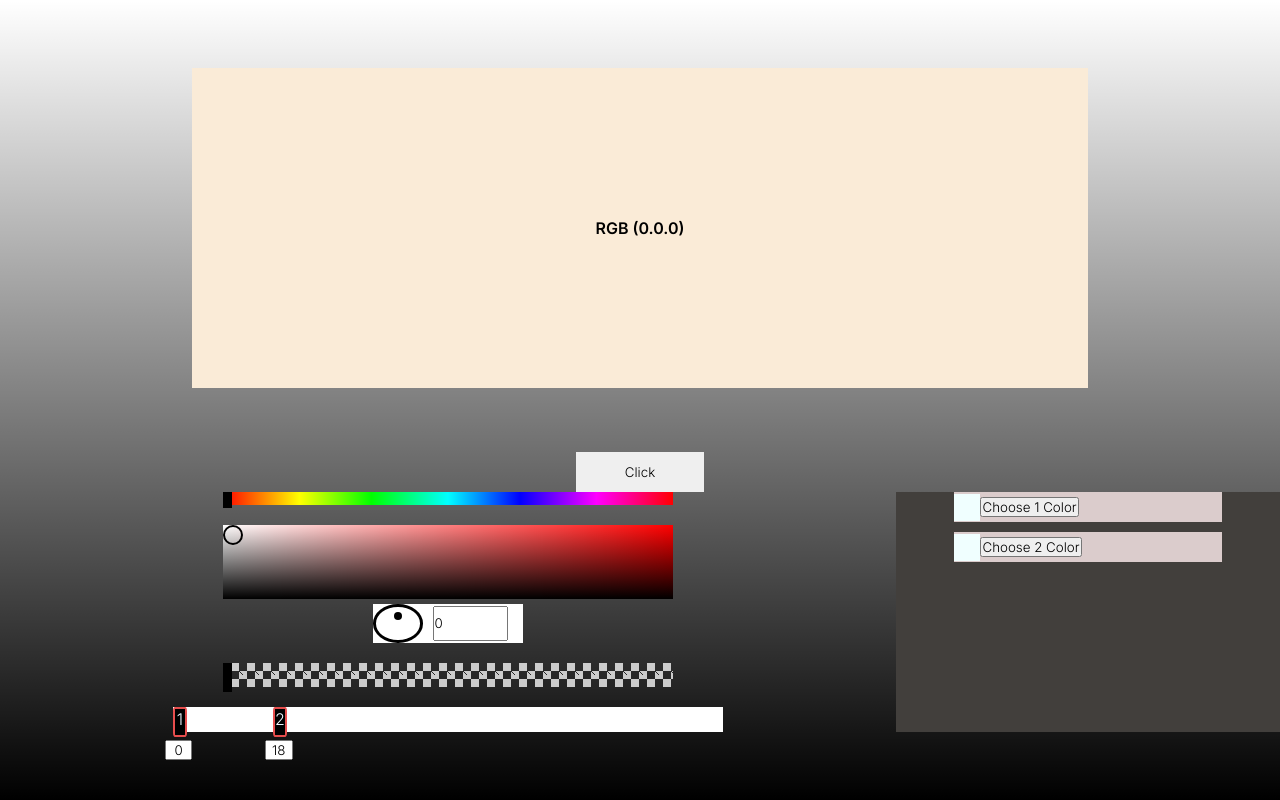
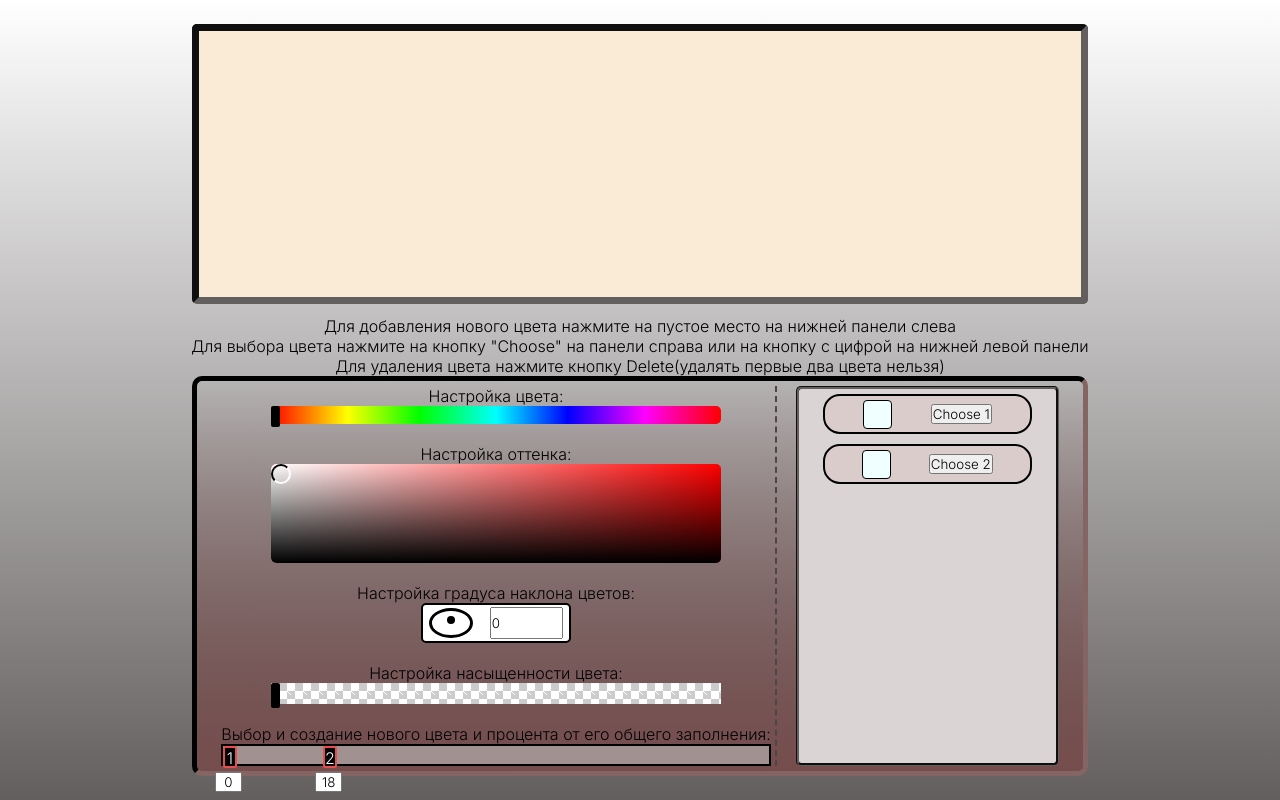
Before and after one commit to aimner/Color-Flipper, a plain HTML site: page index.html in a window 1280 px wide. Drawn offline with Linux system fonts and the light colour scheme.

Commit message:
refactor: change control blocks style and add description

```diff
--- a/index.html
+++ b/index.html
@@ -14,18 +14,23 @@
 
 <body>
     <div class="container">
-        <div class="color_title">RGB (0.0.0)</div>
-        <button class="change_color">Click</button>
+        <div class="color_title"></div>
+        <span>Для добавления нового цвета нажмите на пустое место на нижней панели слева</span>
+        <span>Для выбора цвета нажмите на кнопку "Choose" на панели справа или на кнопку с цифрой на нижней левой панели</span>
+        <span>Для удаления цвета нажмите кнопку Delete(удалять первые два цвета нельзя)</span>
         <div class="control_container">
             <div class="control_block">
+                <span>Настройка цвета:</span>
                 <div class="color_scroll">
                     <div class="color_scroll_control_button" style="left: 0px;"></div>
                 </div>
+                <span>Настройка оттенка:</span>
                 <div class="color_panel">
                     <div class="color_panel_button"></div>
                     <div class="color_panel_white"></div>
                     <div class="color_panel_black"></div>
                 </div>
+                <span>Настройка градуса наклона цветов:</span>
                 <div class="degree_panel">
                     <div class="degree_circle">
                         <div class="degree_control_circle">
@@ -34,13 +39,15 @@
                     </div>
                     <input type="text" class="degree_panel_text" readonly value="0">
                 </div>
+                <span>Настройка насыщенности цвета:</span>
                 <div class="transparency_scroll">
                     <div class="transparency_scroll_rgb"></div>
                     <div class="transparency_scroll_control_button"></div>
                 </div>
+                <span>Выбор и создание нового цвета и процента от его общего заполнения:</span>
                 <div class="procent_scroll">
                     <div class="procent_scroll_control">
-                        <div class="procent_scroll_control_button" id="procent_scroll_control_button_1" data-number="1">
+                        <div class="procent_scroll_control_button " id="procent_scroll_control_button_1" data-number="1">
                             1</div>
                         <div class="procent_scroll_control_button" id="procent_scroll_control_button_2" data-number="2">
                             2</div>
@@ -57,13 +64,13 @@
             <div class="colors_block">
                 <div class="colors_block_element">
                     <div class="colors_example" data-number="1"></div>
-                    <button data-number="1" class="colors_block_choose_button">Choose 1 Color</button>
-                    <button data-number="1" class="colors_block_delete_button" hidden>Delete 1 Color</button>
+                    <button data-number="1" class="colors_block_choose_button">Choose 1 </button>
+                    <button data-number="1" class="colors_block_delete_button" hidden>Delete 1 </button>
                 </div>
                 <div class="colors_block_element">
                     <div class="colors_example" data-number="2"></div>
-                    <button data-number="2" class="colors_block_choose_button">Choose 2 Color</button>
-                    <button data-number="2" class="colors_block_delete_button" hidden>Delete 2 Color</button>
+                    <button data-number="2" class="colors_block_choose_button">Choose 2 </button>
+                    <button data-number="2" class="colors_block_delete_button" hidden>Delete 2 </button>
                 </div>
 
             </div>
--- a/style/_colorElementsBlock.scss
+++ b/style/_colorElementsBlock.scss
@@ -7,22 +7,36 @@
 .colors_block {
     display: flex;
     @include flex(column, flex-start, center);
-    background-color:rgb(66, 63, 60);
+    background-color:rgb(219, 212, 212);
     width: 30%;
     height: 100%;
     overflow: auto;
+    border-radius: 5px;
+    padding: 5px;
+    border: 3px groove rgb(100, 95, 95);
 }
 
 .colors_block_element {
-      width: 70%;
-      min-height: 30px;
+      width: 85%;
+      min-height: 40px;
       background-color: rgb(219, 204, 204);
       margin-bottom: 10px;
       display: flex;
-      @include flex(row, flex-start, center);
+      @include flex(row, space-evenly, center);
+      padding: 2px 0;
+      border-radius: 17px;
+      border: 2px solid black;
 }
+
+.colors_block_element_active {
+    background-color: #b59d9d;
+    border: 2px solid rgb(163, 63, 63);
+}
+
 .colors_example {
     height: 90%;
-    width: 10%;
+    min-width: 14%;
     background-color: azure;
+    border-radius: 4px;
+    border: 1px solid black;
 }
--- a/style/_colorPanel.scss
+++ b/style/_colorPanel.scss
@@ -3,7 +3,8 @@
     width: 450px;
     position: relative;
     background: rgb(255, 0, 0) ;
-    margin-bottom: 5px;
+    margin-bottom: 20px;
+    border-radius: 5px;
 }
 
 .color_panel_white,
@@ -11,6 +12,7 @@
     height: 100%;
     width: 100%;
     position: absolute;
+    border-radius: 5px;
 }
 .color_panel_white {
     background: linear-gradient(to right, #fff 0%, rgba(255,255,255,0) 100%);
@@ -25,17 +27,11 @@
     width: 20px;
     height: 20px;
     background-color: none;
-    border: 2px solid black;
+    border-top: 2px solid black;
+    border-left: 2px solid black;
+    border-right: 2px solid rgb(255, 254, 254);
+    border-bottom: 2px solid rgb(255, 254, 254);
     border-radius: 50%;
     z-index: 1;
+    cursor: move;
 }
-
-.color_panel_button_active {
-    position: absolute;
-    width: 20px;
-    height: 20px;
-    background-color: none;
-    border: 2px solid black;
-    border-radius: 50%;
-    z-index: 1;
-}
--- a/style/_colorScroll.scss
+++ b/style/_colorScroll.scss
@@ -4,11 +4,19 @@
     height: 7%;
     margin-bottom: 20px;
     position: relative;
+    border-radius: 5px;
 }
 .color_scroll_control_button {
     height: 120%;
     width: 2%;
     background-color: black;
     position: absolute;
+    border-radius: 2px;
 
 }
+
+.color_scroll_control_button:hover {
+    border: 1px solid rgb(14, 13, 13);
+    background-color: rgb(231, 77, 77);
+    cursor: move;
+}
--- a/style/_degreeScroll.scss
+++ b/style/_degreeScroll.scss
@@ -5,20 +5,23 @@
 }
 
 .degree_panel {
-    height: 50px;
+    height: 60px;
     width: 150px;
     background-color: #fff;
     display: flex;
     gap: 10px;
-    @include flex(row, flex-start, center)
+    @include flex(row, space-evenly, center);
+    border: 2px solid #000;
+    border-radius: 5px;
+    margin-bottom: 20px;
 }
 .degree_panel_text {
     width: 50%;
     height: 90%;
 }
 .degree_circle {
-   width: 33%;
-   height: 100%;
+   width: 30%;
+   height: 83.3%;
    border: 3px solid black;
    border-radius: 50%;
    display: flex;
--- a/style/_main.scss
+++ b/style/_main.scss
@@ -15,20 +15,23 @@
 
 .container {
 
-    background: linear-gradient(to bottom, transparent 0%, #000 100%);
+    background: linear-gradient(to bottom, transparent 0%, rgb(100, 95, 95) 100%);
     height: 100vh;
     display: flex;
     @include flex(column, center, center)
 }
 .color_title {
     width: 70%;
-    height: 40%;
+    height: 35%;
     background-color: antiquewhite;
-    margin-bottom: 5%;
+    margin-bottom: 1%;
     display: flex;
     @include flex(column, center, center);
+    border-radius: 5px;
 
     font-weight: 600;
+    border: 7px inset rgb(100, 95, 95);
+    padding: 0 35px;
 }
 
 .change_color {
@@ -37,18 +40,23 @@
     border: none;
 }
 .control_container {
-    width: 100%;
-    height: 30%;
+    width: 70%;
+    height: 50%;
     display: flex;
-    @include flex(row, flex-start, flex-start)
+    @include flex(row, space-evenly, flex-start);
+    border: 5px inset rgb(49, 37, 37);
+    padding: 5px;
+    border-radius: 10px;
+    background: linear-gradient(to bottom, transparent 0%, #764d4d 100%);
+
 }
 .control_block {
-    width: 70%;
+
     height: 100%;
     display: flex;
-    @include flex(column, center, center)
+    @include flex(column, center, center);
+
+
+    border-right: 2px dashed rgb(78, 69, 69);
+    padding-right: 4px;
 }
-.coloros_block {
-    width: 30%;
-    height: 100%;
-}
--- a/style/_procentScroll.scss
+++ b/style/_procentScroll.scss
@@ -18,7 +18,10 @@
 
 
 .procent_scroll_control_button_active {
-    border: 2px solid rgb(95, 64, 233);
+    border-top: 2px solid black;
+    border-left: 2px solid black;
+    border-right: 2px solid rgb(255, 254, 254);
+    border-bottom: 2px solid rgb(255, 254, 254);
     background-color: inherit;
     z-index: 10;
     cursor: move;
@@ -26,10 +29,11 @@
 }
 
 .procent_scroll {
-    background: white;
+    background: rgb(161, 145, 145);
     width: 550px;
     height: 32px;
-    margin-top: 20px;
+
+    border: 2px solid black;
 
 }
 
@@ -38,6 +42,8 @@
     width: 100%;
     position: relative;
 }
+
+
 
 .procent_scroll_block_text {
     position: relative;
--- a/style/_transparencyScroll.scss
+++ b/style/_transparencyScroll.scss
@@ -3,21 +3,31 @@
     width: 2%;
     background-color: black;
     position: absolute;
+    border-radius: 2px;
+
 
 }
 
+.transparency_scroll_control_button:hover {
+    border: 1px solid rgb(14, 13, 13);
+    background-color: rgb(231, 77, 77);
+    cursor: move;
+}
+
 .transparency_scroll {
-    background-image: linear-gradient(45deg, #ccc 25%, transparent 25%),linear-gradient(-45deg, #ccc 25%, transparent 25%),linear-gradient(45deg, transparent 75%, #ccc 75%),linear-gradient(-45deg, transparent 75%, #ccc 75%);
+    background-image: linear-gradient(45deg, #ccc 25%, transparent 25%), linear-gradient(-45deg, #ccc 25%, transparent 25%), linear-gradient(45deg, transparent 75%, #ccc 75%), linear-gradient(-45deg, transparent 75%, #ccc 75%);
     background-size: 16px 16px;
     background-position: 0 0, 0 8px, 8px -8px, -8px 0px;
-    width:450px;
+    background-color: white;
+    width: 450px;
     height: 32px;
-    margin-top: 20px;
+    margin-bottom: 20px;
     position: relative;
 }
+
 .transparency_scroll_rgb {
     position: absolute;
     width: 100%;
     height: 100%;
-    // background: linear-gradient(to right, rgb(193, 104, 104) 0%, rgba(193, 104, 104, 0) 100%);
+
 }
```
Also changed, not shown: modules/changeProcentFunctionScroll.js (+6 -12 lines), modules/chooseClass.js (+7 -7 lines), style/style.css, 1 other file.
